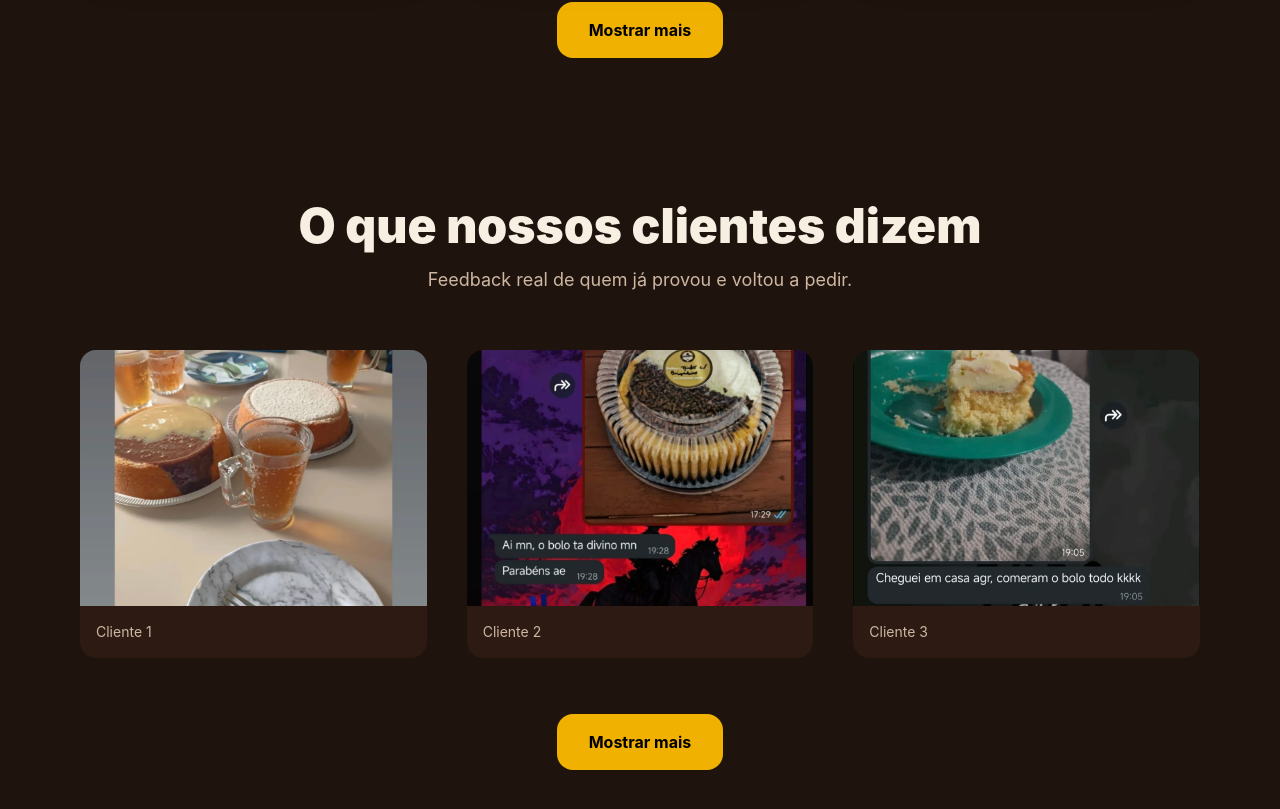
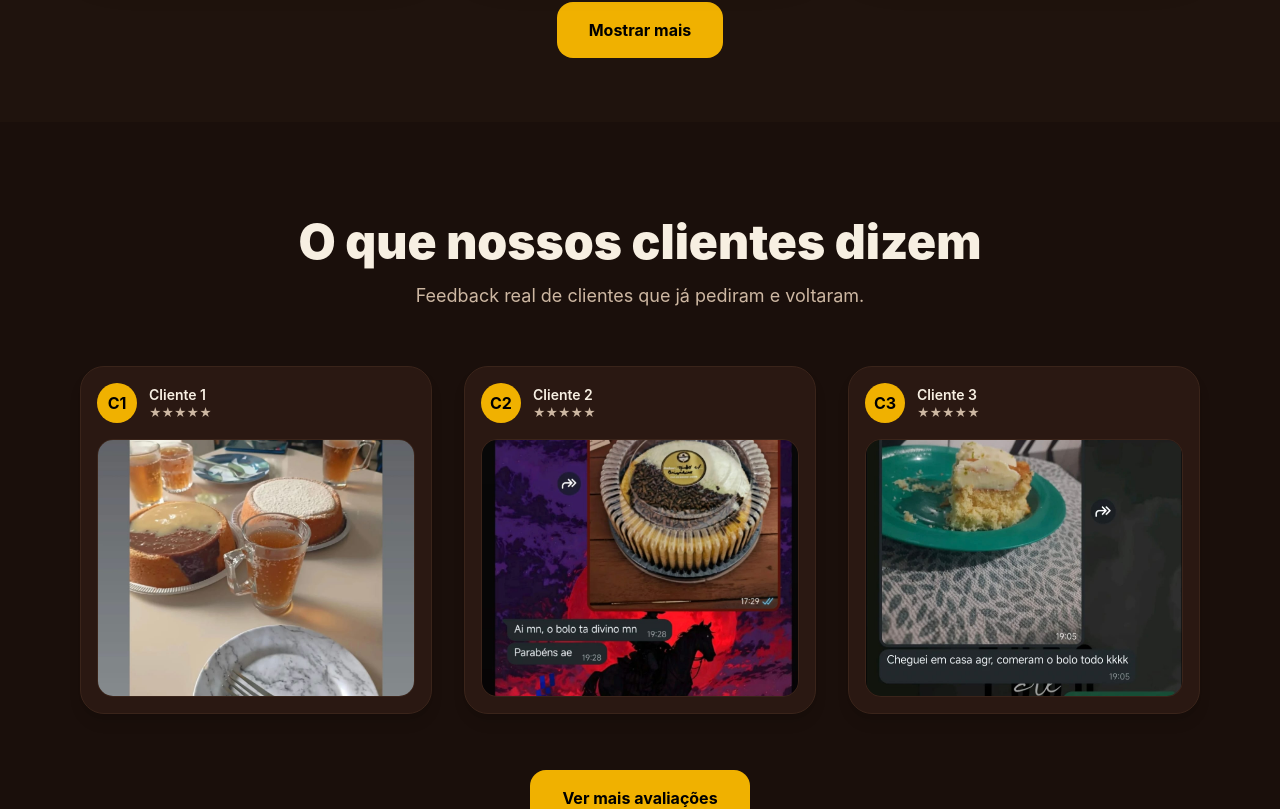
Before and after one commit to CaioSantos280/delicias-do-jose, a React (Vite) app: page / in a window 1280 px wide. Shown: the part 2560-3369 px from the top of the page. Built offline with nearby package versions, Linux system fonts and the light colour scheme.

Commit message:
atualizacao rapida

```diff
--- a/src/App.jsx
+++ b/src/App.jsx
@@ -102,17 +102,17 @@ export default function App() {
       handlePedido={handlePedido}
     />
         {/* REVIEWS */}
-<section id="avaliacoes" className="px-6 lg:px-20 py-20">
+<section id="avaliacoes" className="px-6 lg:px-20 py-24 bg-[#1a0f0b]">
   <div className="max-w-7xl mx-auto text-center mb-14">
     <h2 className="text-4xl lg:text-5xl font-black">
       O que nossos clientes dizem
     </h2>
     <p className="text-[#cdb7a2] mt-4 text-lg">
-      Feedback real de quem já provou e voltou a pedir.
+      Feedback real de clientes que já pediram e voltaram.
     </p>
   </div>
 
-  <div className="grid sm:grid-cols-2 lg:grid-cols-3 gap-10">
+  <div className="grid sm:grid-cols-2 lg:grid-cols-3 gap-8">
     {reviews
       .slice(0, visibleReviews)
       .map((review) => (
@@ -130,7 +130,7 @@ export default function App() {
         onClick={() => setVisibleReviews((prev) => prev + 3)}
         className="bg-yellow-500 text-black px-8 py-4 rounded-2xl font-bold hover:scale-105 transition-all duration-300"
       >
-        Mostrar mais
+        Ver mais avaliações
       </button>
     </div>
   )}
--- a/src/components/ReviewCard.jsx
+++ b/src/components/ReviewCard.jsx
@@ -1,21 +1,38 @@
 import React from "react";
 
 export default function ReviewCard({ review, onClick }) {
+  const initials = review.name
+    ? review.name.split(" ").map(n => n[0]).join("").toUpperCase()
+    : "C";
+
   return (
     <div
       onClick={() => onClick(review)}
-      className="cursor-pointer group rounded-2xl overflow-hidden bg-[#2d1a12] hover:scale-[1.02] transition-all duration-300"
+      className="cursor-pointer rounded-3xl bg-[#2a1812] border border-[#3a241a] overflow-hidden hover:scale-[1.02] transition-all duration-300 shadow-lg"
     >
-      <img
-        src={review.image}
-        alt="Avaliação de cliente"
-        className="w-full h-64 object-cover group-hover:opacity-90"
-      />
+      {/* HEADER */}
+      <div className="flex items-center gap-3 p-4">
+        <div className="w-10 h-10 rounded-full bg-yellow-500 text-black flex items-center justify-center font-bold">
+          {initials}
+        </div>
 
-      <div className="p-4">
-        <p className="text-sm text-[#cdb7a2]">
-          {review.name || "Cliente satisfeito"}
-        </p>
+        <div>
+          <p className="font-semibold text-sm text-[#f7efe2]">
+            {review.name || "Cliente satisfeito"}
+          </p>
+          <p className="text-xs text-[#cdb7a2]">★★★★★</p>
+        </div>
+      </div>
+
+      {/* IMAGE */}
+      <div className="px-4 pb-4">
+        <div className="rounded-2xl overflow-hidden border border-[#3a241a]">
+          <img
+            src={review.image}
+            alt="Avaliação"
+            className="w-full h-64 object-cover hover:scale-105 transition-transform duration-300"
+          />
+        </div>
       </div>
     </div>
   );
--- a/src/data/products.js
+++ b/src/data/products.js
@@ -291,7 +291,7 @@ export const products = [
     id: 19,
     name: "Piscininha de Limão",
     category: "Piscininhas",
-    price: "R$ 18",
+    price: "R$ 22",
     media: [{
       type: "image",
       src: "piscininhadelimao.jpeg"
@@ -431,7 +431,7 @@ export const products = [
     description: "Cenoura com muito chocolate.",
     details: {
       weight: "1kg",
-      serves: "4 pessoas",
+      serves: "5 pessoas",
       ingredients: ["Cenoura", "Brigadeiro"]
     }
   },
```
